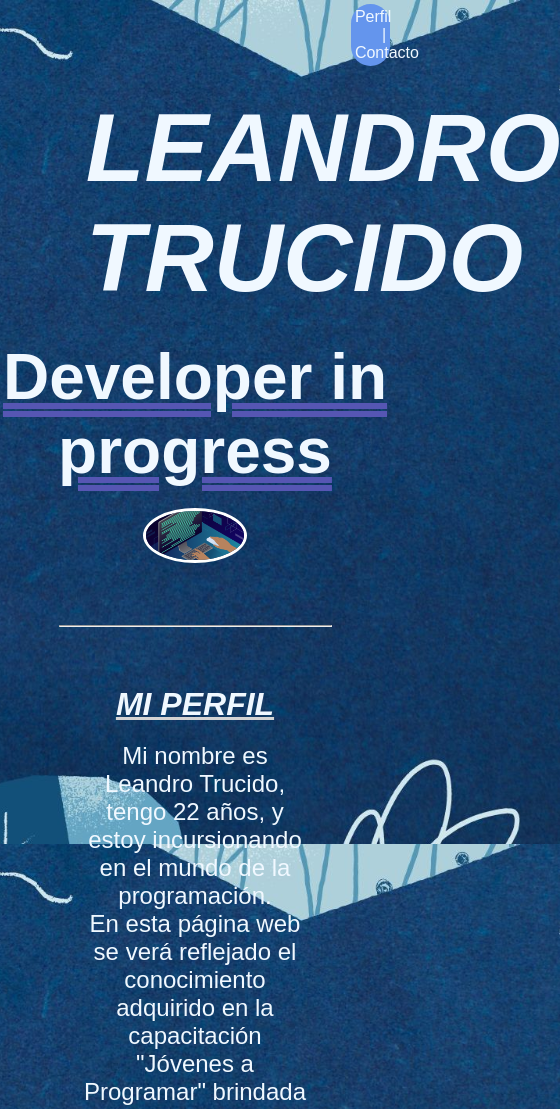
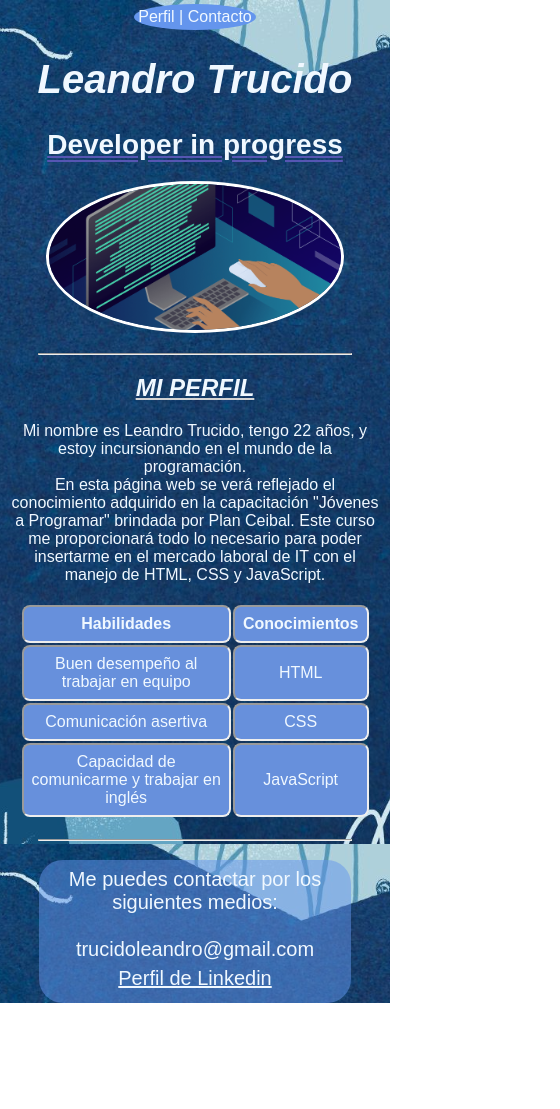
Before and after one commit to LeandroT22/LeandroT22.github.io, a plain HTML site: page index.html in a window 390 px wide. Shown: the top 1109 px of the page, 560 px wide, since content can reach past the window. After the commit the page ends 1003 px from the top, so only its background shows below. Drawn offline with Linux system fonts and the light colour scheme.

Commit message:
Cambio mis unidades en style.css a relativas e incorporo Media Queries para obtener un diseño responsivo

```diff
--- a/index.html
+++ b/index.html
@@ -2,7 +2,7 @@
 <html lang="en">
   <head>
     <meta charset="UTF-8" />
-    <meta name="viewport" content="width=device-width, initial-scale=1.0" />
+    <meta name="viewport" content="width=device-width, initial-scale=1.0">
     <link rel="stylesheet" href="style.css" />
     <title>Leandro</title>
   </head>
--- a/style.css
+++ b/style.css
@@ -4,6 +4,11 @@ body {
   background-size: cover;
   background-repeat: no-repeat;
   background-attachment: fixed;
+  font-size: 16px;
+  display: flex;
+  align-items: center;
+  justify-content: center;
+  flex-direction: column;
 }
 
 * {
@@ -19,78 +24,83 @@ body {
   background-color: cornflowerblue;
   padding: 1%;
   max-width: fit-content;
-  border-radius: 25px;
-  margin-left: 90%;
+  border-radius: 50%;
+  margin-left: auto;
+  margin-right: 1%;
   margin-top: 1%;
 }
 
 h1 {
   margin-top: 5%;
-  font-size: 600%;
-  text-transform: uppercase;
+  font-size: 4rem;
   font-weight: 800;
   font-style: oblique;
   max-width: fit-content;
-  margin-left: 20%;
+  margin-left: auto;
+  margin-right: auto;
   padding: 2%;
 }
 
 h2 {
   margin-top: 5%;
   text-decoration: underline double rgb(86, 86, 179);
-  font-size: 400%;
+  font-size: 2.5rem;
 }
 
 hr {
-  margin: 15%;
+  margin: 5% auto;
+  width: 80%;
 }
+
 .texto #b1 {
   margin-bottom: 5%;
-  font-size: 200%;
+  font-size: 1.5rem;
   font-weight: 600;
   text-decoration: underline lightgray;
   font-style: italic;
 }
 
 .texto p {
-  font-size: 150%;
+  font-size: 1.25rem;
   font-weight: 400;
-  margin-left: 20%;
-  margin-right: 20%;
+  margin-left: 10%;
+  margin-right: 10%;
   margin-bottom: 5%;
 }
 
 .tabla {
-  border-spacing: 10px;
+  border-spacing: 0.5rem;
   margin: auto;
-  max-width: fit-content;
-  th,
-  td {
-    border: 2px inset;
-    border-radius: 10px;
-    padding: 10px;
-    background-color: rgb(103, 144, 220);
-  }
-
-  td:hover,
-  th:hover {
-    background-color: rgb(89, 124, 190);
-  }
+  max-width: 90%;
 }
 
-.contacto{
-  background-color: rgb(100, 149, 237, 0.5);
-  margin-left: 35%;
-  margin-right: 35%;
-  border-radius: 25px;
+.tabla th,
+.tabla td {
+  border: 2px inset;
+  border-radius: 0.5rem;
+  padding: 0.5rem;
+  background-color: rgb(103, 144, 220);
+}
+
+.tabla td:hover,
+.tabla th:hover {
+  background-color: rgb(89, 124, 190);
+}
+
+.contacto {
+  background-color: rgba(100, 149, 237, 0.5);
+  margin-left: 10%;
+  margin-right: 10%;
+  border-radius: 1.5rem;
+  padding: 2%;
 }
 
 .contacto p {
-  margin-top: -10%;
-  margin-bottom: 10%;
+  margin-top: 0;
+  margin-bottom: 2%;
   font-weight: 400;
   font-family: fantasy;
-  font-size: 150%;
+  font-size: 1.25rem;
 }
 
 .contacto #ll {
@@ -102,10 +112,73 @@ a:link {
   text-decoration: none;
 }
 
-img{
-  width: 25%;
-  border-radius: 100%;
+img {
+  width: 50%;
+  border-radius: 50%;
   margin-top: 5%;
   border-style: solid;
   border-color: white;
 }
+
+
+@media (max-width: 1366px) {
+  h1 {
+    font-size: 3rem;
+  }
+
+  h2 {
+    font-size: 2rem;
+  }
+
+  .texto p {
+    font-size: 1.125rem;
+    margin-left: 5%;
+    margin-right: 5%;
+  }
+}
+
+@media (max-width: 768px) {
+  .ei {
+    margin-left: auto;
+    margin-right: auto;
+    margin-top: 1%;
+  }
+
+  h1 {
+    font-size: 2.5rem;
+  }
+
+  h2 {
+    font-size: 1.75rem;
+  }
+
+  .texto p {
+    font-size: 1rem;
+    margin-left: 2%;
+    margin-right: 2%;
+  }
+
+  img {
+    width: 75%;
+  }
+}
+
+@media (max-width: 320px) {
+  h1 {
+    font-size: 2rem;
+  }
+
+  h2 {
+    font-size: 1.5rem;
+  }
+
+  .texto p {
+    font-size: 0.875rem;
+    margin-left: 1%;
+    margin-right: 1%;
+  }
+
+  img {
+    width: 100%;
+  }
+}
```
